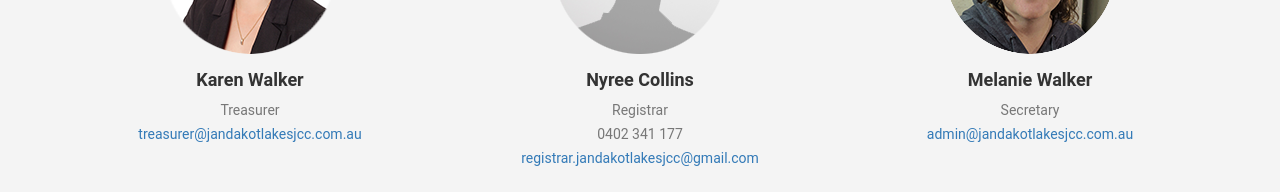
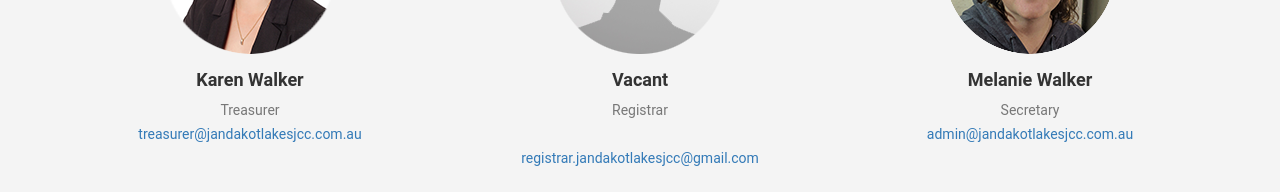
Before and after one commit to bwobbones/jandakotlakescricket, an Angular app: page / in a window 1280 px wide. Shown: the part 2223-2415 px from the top of the page. Built offline with nearby package versions, Linux system fonts and the light colour scheme; some icons are missing.

Commit message:
remove Nyree as Registrar

```diff
--- a/src/app/app.component.html
+++ b/src/app/app.component.html
@@ -139,9 +139,9 @@
 						<div class="col-md-4 col-sm-4">
 							<div class="team-1-member">
 								<img alt="Team Member" class="background-image" src="assets/img/team-small-4.png">
-								<h5>Nyree Collins</h5>
+								<h5>Vacant</h5>
 								<span>Registrar</span><br>
-								<span>0402 341 177</span><br>
+								<span></span><br>
 								<span><a href='mailto:registrar.jandakotlakesjcc@gmail.com'>registrar.jandakotlakesjcc@gmail.com</a></span>
 							</div>
 						</div>
```
